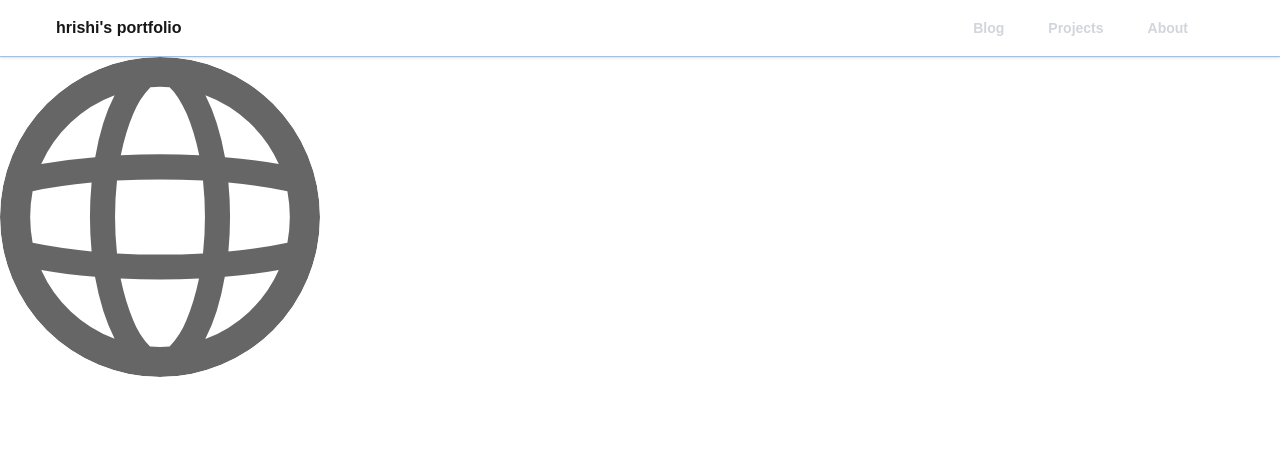
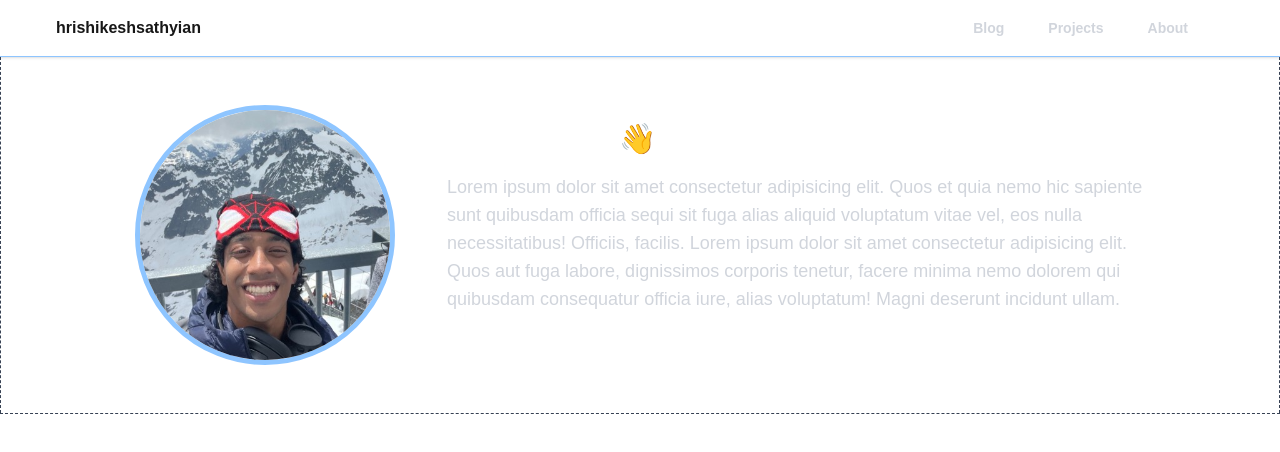
Before and after one commit to hrishikeshsathyian/hrishi-blog, a Next.js app in the folder hrishiblog/: page / in a window 1280 px wide. Shown: the top 452 px of the page. Built offline with nearby package versions, Linux system fonts and the light colour scheme.

Commit message:
Set up skeleton for first row and add animations

```diff
--- a/hrishiblog/src/app/globals.css
+++ b/hrishiblog/src/app/globals.css
@@ -24,3 +24,23 @@ body {
   color: var(--foreground);
   font-family: Arial, Helvetica, sans-serif;
 }
+
+@keyframes wave {
+  0% { transform: rotate(0deg); }
+  10% { transform: rotate(14deg); }
+  20% { transform: rotate(-8deg); }
+  30% { transform: rotate(14deg); }
+  40% { transform: rotate(-4deg); }
+  50% { transform: rotate(10deg); }
+  60% { transform: rotate(0deg); }
+  100% { transform: rotate(0deg); }
+}
+
+/* Initial one-time wave on page load */
+.waving-hand {
+  display: inline-block;
+  transform-origin: top left;
+  animation-iteration-count: 5;
+  animation-name: wave;
+  animation-duration: 7s;
+}
--- a/hrishiblog/src/app/page.tsx
+++ b/hrishiblog/src/app/page.tsx
@@ -1,22 +1,38 @@
+import Navbar from "@/components/Navbar";
 import Image from "next/image";
-import Navbar from "@/components/Navbar";
-
 export default function Home() {
-  const width = 320;
-  const height = 320;
-  const src = "/globe.svg";
   return (
     <div>
       <Navbar />
-      <div style={{ width: width, height: height, borderRadius: '50%', overflow: 'hidden' }}>
-      <Image
-        src={src}
-        alt={"Profile Photo"}
-        width={width}
-        height={height}
-        style={{ width: '100%', height: '100%', objectFit: 'cover' }}
-      />
+      <main>
+          <div className="w-full border-b border-dashed border-gray-700">
+          <div className="mx-auto py-12 max-w-7xl border-l border-r border-dashed border-gray-700">
+            <div className="lg:grid lg:grid-cols-12 items-stretch">
+
+              {/* Profile Picture */}
+              <div className="px-8 lg:col-span-4 flex justify-end">
+                <Image
+                  width={260}
+                  height={260}
+                  src="/profile_photo.jpeg"
+                  alt="Profile"
+                  className="rounded-full border-5 border-blue-300 object-cover"
+                />
+              </div>
+              {/* Personal Introduction */}
+              <div className="px-5 lg:col-span-7 mt-10 lg:mt-0 text-center lg:text-left ">
+                <h1 className="text-3xl font-bold text-white my-4">hi im hrishi <span className="ml-1 waving-hand">👋</span></h1>
+                <p className="text-lg text-gray-300">
+                  Lorem ipsum dolor sit amet consectetur adipisicing elit. Quos et quia nemo hic sapiente sunt quibusdam officia sequi sit fuga alias aliquid voluptatum vitae vel, eos nulla necessitatibus! Officiis, facilis.
+                  Lorem ipsum dolor sit amet consectetur adipisicing elit. Quos aut fuga labore, dignissimos corporis tenetur, facere minima nemo dolorem qui quibusdam consequatur officia iure, alias voluptatum! Magni deserunt incidunt ullam.
+                </p>
+              </div>
+            </div>
+          </div>
+          </div>
+          <div></div>
+      </main>
     </div>
-    </div>
+
   );
 }
--- a/hrishiblog/src/components/Navbar.tsx
+++ b/hrishiblog/src/components/Navbar.tsx
@@ -6,7 +6,7 @@ export default function Navbar() {
     <header className="w-full p-4 shadow-sm border-b border-blue-300">
       <nav className="mx-auto flex items-center justify-between">
         <Link href="/" className="text-md font-bold pl-10 ">
-          hrishi&apos;s portfolio
+          hrishikeshsathyian
         </Link>
         <div className="space-x-5 pr-16">
           <Link href="/blog" className='text-gray-300 hover:bg-gray-700 hover:text-white p-3 rounded-md text-sm font-bold'>Blog</Link>
```
